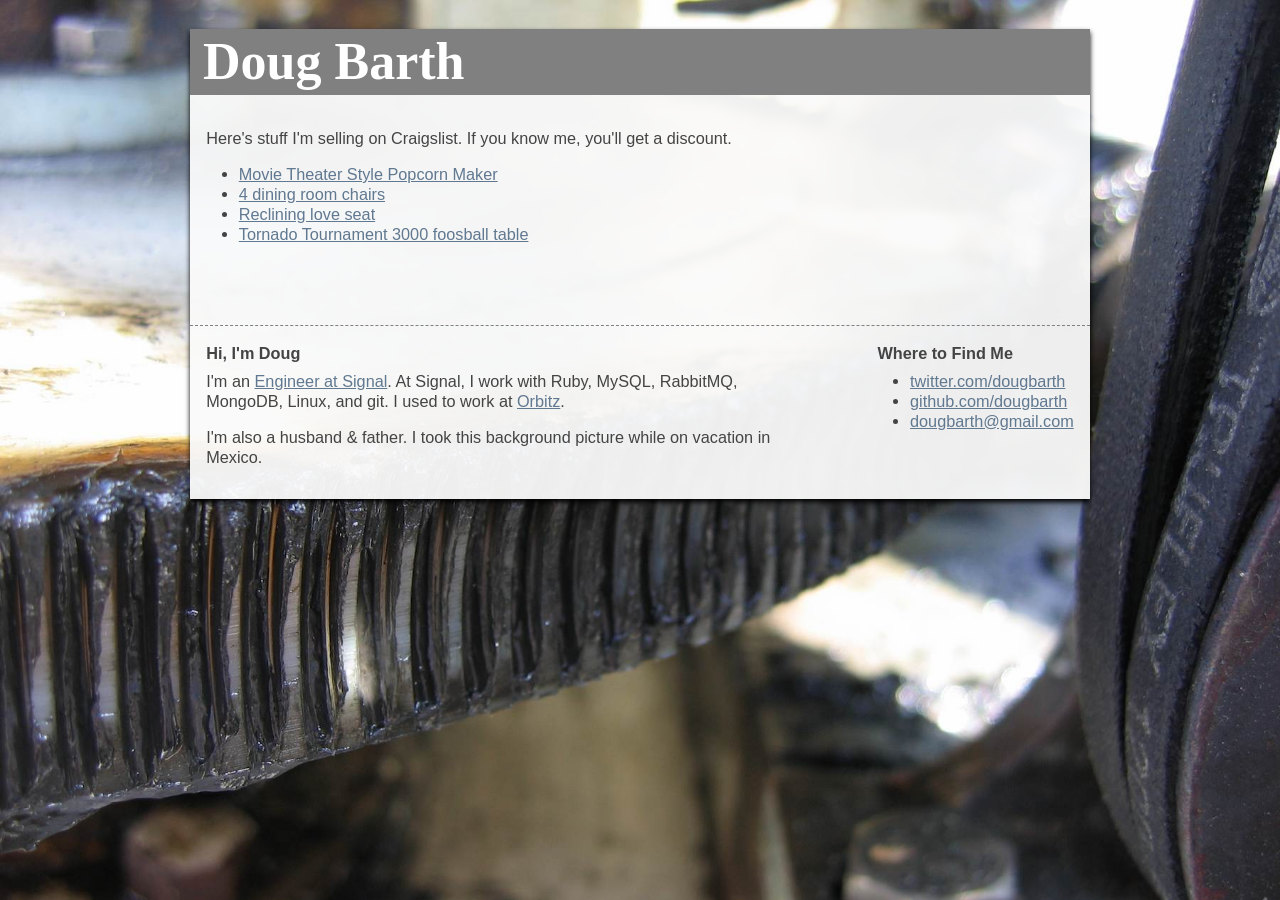
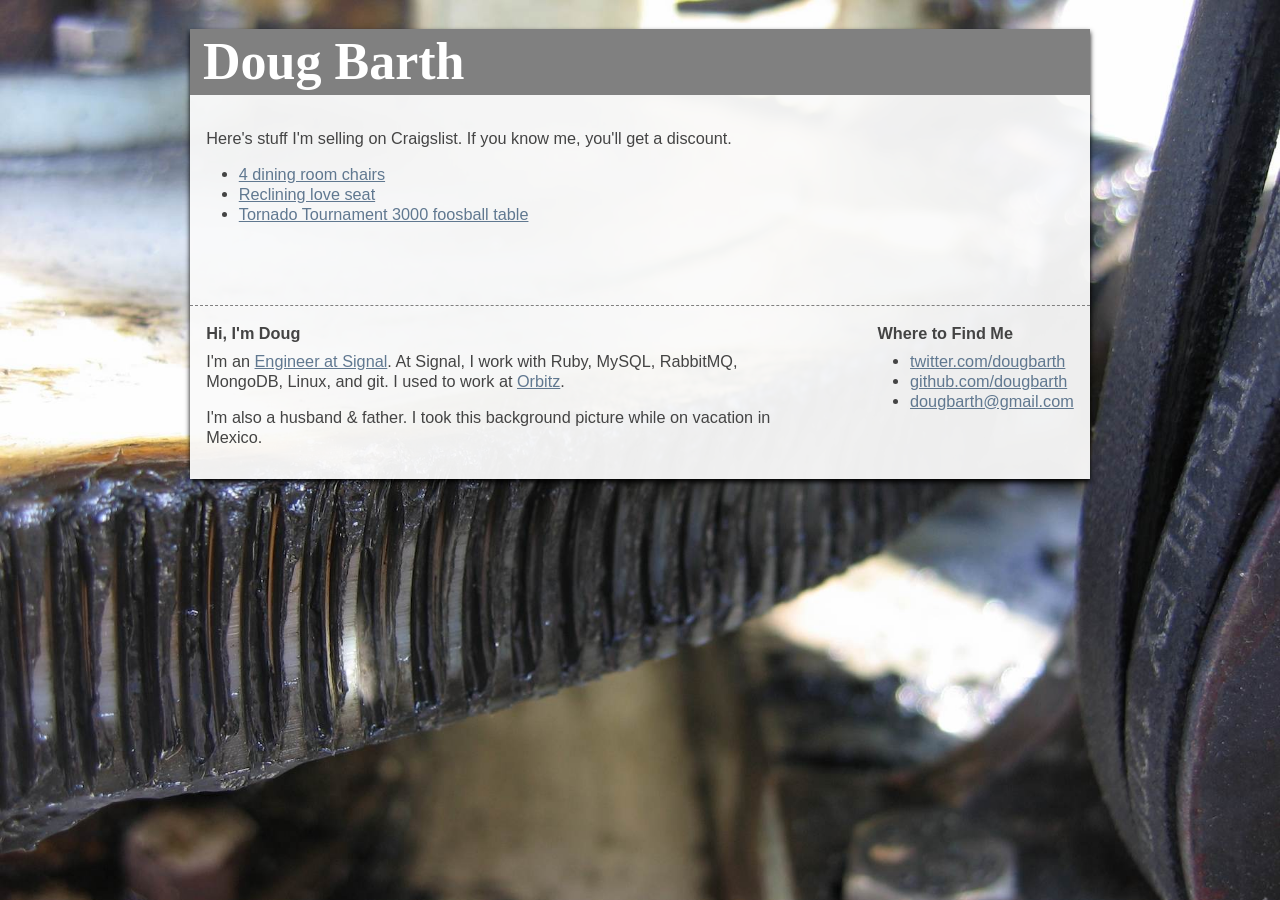
Before and after one commit to dougbarth/dougbarth.github.com, a Jekyll site: the page built from craigslist.html, in a window 1280 px wide. Built offline with Jekyll 4.4.1, drawn with Linux system fonts in a browser that asks for light colours; nearby versions of some CDN libraries; some web fonts are replaced.

Commit message:
Updated craigslist.html

```diff
--- a/craigslist.html
+++ b/craigslist.html
@@ -5,8 +5,7 @@ layout: default
 <p>Here's stuff I'm selling on Craigslist. If you know me, you'll get a discount.</p>
 
 <ul>
-  <li><a href="http://chicago.craigslist.org/wcl/hsh/3296791995.html">Movie Theater Style Popcorn Maker</a></li>
   <li><a href="http://chicago.craigslist.org/wcl/fuo/3305105915.html">4 dining room chairs</a></li>
   <li><a href="http://chicago.craigslist.org/wcl/fuo/3303769993.html">Reclining love seat</a></li>
-  <li><a href="http://chicago.craigslist.org/wcl/tag/3296807943.html">Tornado Tournament 3000 foosball table</a></li>
+  <li><a href="http://chicago.craigslist.org/wcl/tag/3322155357.html">Tornado Tournament 3000 foosball table</a></li>
 </ul>
```
